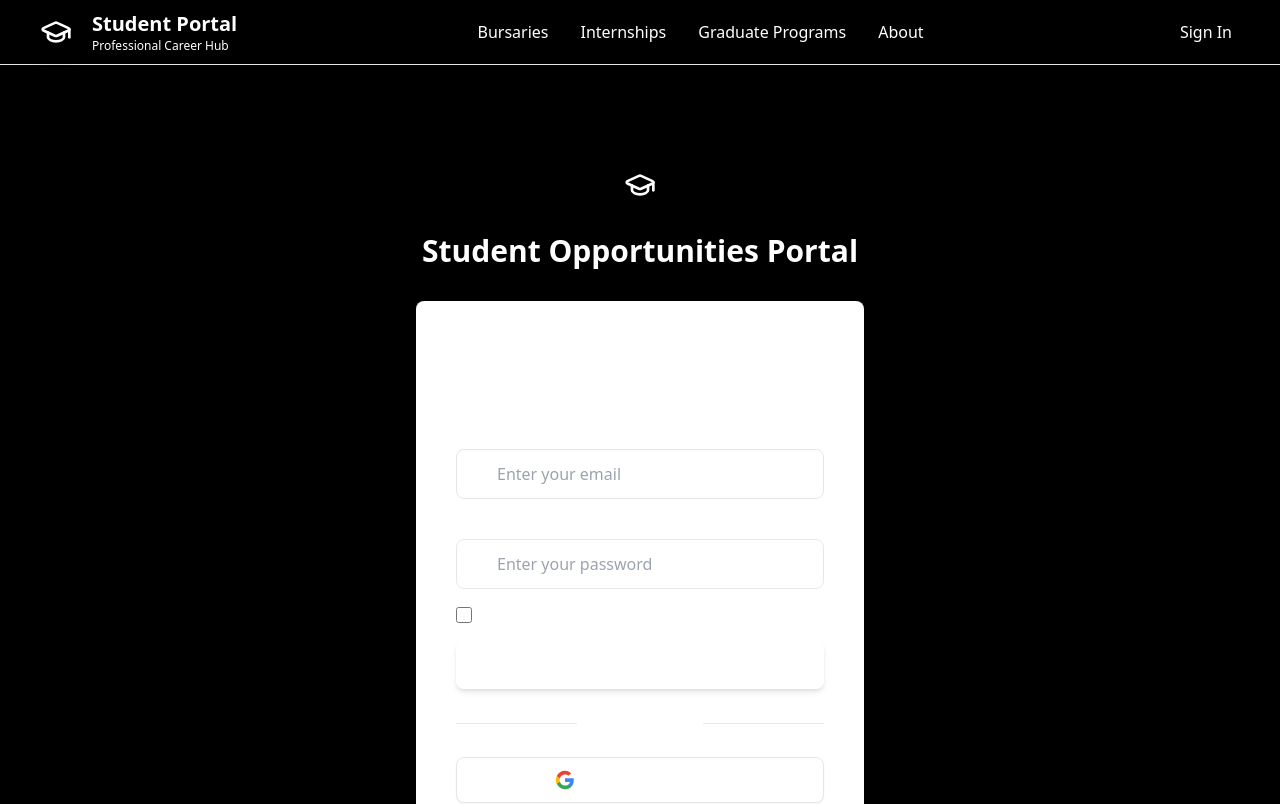
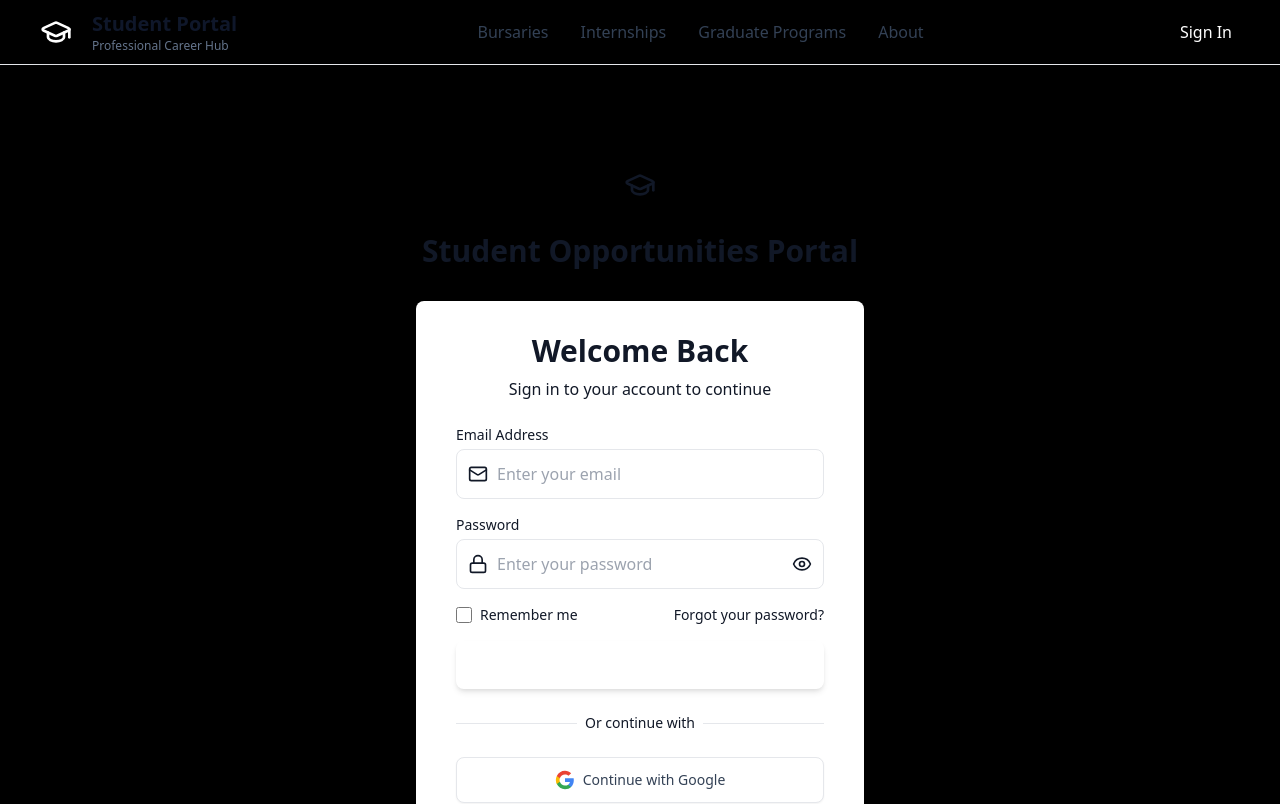
Before and after one commit to Heisenburg-z/SouthAfricanBursaries, a React (Vite) app: page /login in a window 1280 px wide. Shown: the top 804 px of the page. Built offline with nearby package versions, Linux system fonts and the light colour scheme; no server answers.

Commit message:
feat: Add universal color fixes for forms, inputs, and text elements

```diff
--- a/src/index.css
+++ b/src/index.css
@@ -25,3 +25,136 @@
 html {
   scroll-behavior: smooth;
 }
+/* ========================================
+   UNIVERSAL COLOR FIX FOR FORMS & INPUTS
+   ======================================== */
+
+/* Force all form containers to have proper contrast */
+form {
+  color: #111827 !important;
+}
+
+/* Force all labels to be dark */
+label {
+  color: #374151 !important;
+}
+
+/* Force all inputs, selects, textareas to have dark text on white background */
+input,
+select,
+textarea,
+input[type="text"],
+input[type="email"],
+input[type="password"],
+input[type="tel"],
+input[type="date"],
+input[type="number"] {
+  color: #111827 !important;
+  background-color: white !important;
+}
+
+input::placeholder,
+textarea::placeholder {
+  color: #9ca3af !important;
+}
+
+/* Force text in cards/containers with white/light backgrounds */
+.bg-white,
+.bg-white *:not(button):not(a) {
+  color: #111827 !important;
+}
+
+.bg-slate-50,
+.bg-slate-50 *:not(button):not(a),
+.bg-gray-50,
+.bg-gray-50 *:not(button):not(a) {
+  color: #111827 !important;
+}
+
+/* Ensure error messages are visible */
+.text-red-600,
+.text-red-800,
+.text-red-500 {
+  color: #dc2626 !important;
+}
+
+/* Ensure success messages are visible */
+.text-green-600,
+.text-green-800,
+.text-green-500 {
+  color: #16a34a !important;
+}
+
+/* Modal backgrounds */
+.modal-content,
+.modal-content * {
+  color: #111827 !important;
+}
+
+/* Admin dashboard fix */
+.admin-dashboard,
+.admin-dashboard * {
+  color: #111827 !important;
+}
+
+/* Auth pages (login/register) */
+.auth-container,
+.auth-container * {
+  color: #111827 !important;
+}
+
+/* Specific overrides for slate colored text */
+.text-slate-900 {
+  color: #0f172a !important;
+}
+
+.text-slate-800 {
+  color: #1e293b !important;
+}
+
+.text-slate-700 {
+  color: #334155 !important;
+}
+
+.text-slate-600 {
+  color: #475569 !important;
+}
+
+.text-slate-500 {
+  color: #64748b !important;
+}
+
+/* Specific overrides for gray colored text */
+.text-gray-900 {
+  color: #111827 !important;
+}
+
+.text-gray-800 {
+  color: #1f2937 !important;
+}
+
+.text-gray-700 {
+  color: #374151 !important;
+}
+
+.text-gray-600 {
+  color: #4b5563 !important;
+}
+
+.text-gray-500 {
+  color: #6b7280 !important;
+}
+
+.text-gray-400 {
+  color: #9ca3af !important;
+}
+
+/* Keep buttons with their original colors */
+button {
+  color: inherit;
+}
+
+/* Keep links with their original colors */
+a {
+  color: inherit;
+}
```
